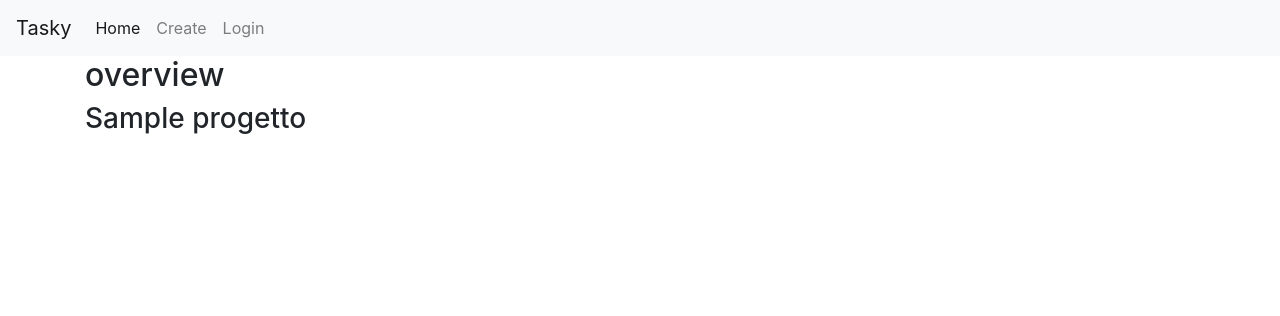
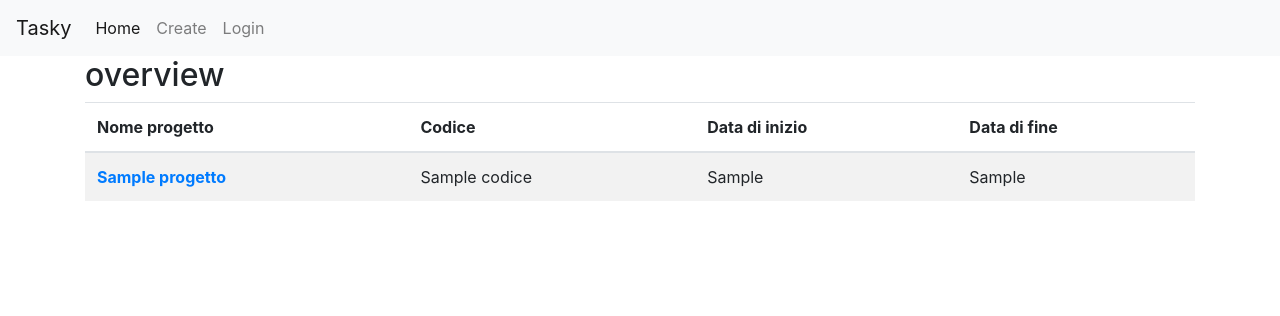
Before and after one commit to michelecik/Tasky, a Flask app: template src/templates/overview.html in a window 1280 px wide. Shown: the top 316 px of the page. Run offline with Flask 2, Linux system fonts and the light colour scheme; the template is opened without the code that fills it: most values are stand-ins (such as "Sample title", 1, 10 or a date in 2020); some libraries are stand-ins or nearby versions.

Commit message:
create / averview
creazione del progetto e creazione automatica fasi assegnate

struttura tabellare per overview

```diff
--- a/src/app.py
+++ b/src/app.py
@@ -57,13 +57,24 @@ def create():
         projectName = request.form['name']
         projectCode = request.form['code']
         projectDesc = request.form['desc']
+        projectStartDate = request.form['startDate']
+        projectEndDate = request.form['endDate']
+
         userId = getUsrId(dbConn, session.get('userid'), session.get('psw'))['id']
-        print(userId)
 
-        newProject = Progetti(projectName, projectCode, projectDesc, userId)
-        print(newProject)
+        newProject = Progetti(projectName, projectCode, projectDesc, projectStartDate, projectEndDate, userId)
+
         dbConn.s.add(newProject)
         dbConn.s.commit()
+
+        print(newProject.id)
+        """ dopo aver creato il progetto creo automaticamente le 5 fasi principali """
+
+        fasi = ['avvio', 'pianificazione', 'esecuzione', 'monitoraggio e controllo', 'conclusione']
+        for fase in fasi:
+            newFase = Fasi(fase, None, None, None, None, 1, newProject.id, 1 )
+            dbConn.s.add(newFase)
+            dbConn.s.commit()
 
     return render_template('create.html')
 
--- /dev/null
+++ b/src/static/css/main.css
@@ -0,0 +1,8 @@
+ul#listaProgetti {
+    list-style: none;
+    padding: 0px;
+}
+
+#progettoItem {
+    margin-bottom: 2rem;
+}
--- a/src/templates/base.html
+++ b/src/templates/base.html
@@ -7,6 +7,8 @@
     <meta http-equiv="X-UA-Compatible" content="ie=edge">
     <link rel="stylesheet" href="https://stackpath.bootstrapcdn.com/bootstrap/4.3.1/css/bootstrap.min.css"
         integrity="sha384-ggOyR0iXCbMQv3Xipma34MD+dH/1fQ784/j6cY/iJTQUOhcWr7x9JvoRxT2MZw1T" crossorigin="anonymous">
+
+    <link rel="stylesheet" type="text/css" href="{{ url_for('static', filename='css/main.css') }}">
     <title>Tasky</title>
 </head>
 
--- a/src/templates/create.html
+++ b/src/templates/create.html
@@ -8,6 +8,9 @@
     <input type="text" name="code" id="project-code">
     <input type="text" name="desc" id="project-desc">
 
+    <input type="date" name="startDate" id="project-startDate">
+    <input type="date" name="endDate" id="project-endDate">
+
     <input type="submit" id="submit-btn">
 </form>
 {% endblock %}
--- a/src/templates/overview.html
+++ b/src/templates/overview.html
@@ -3,10 +3,34 @@
 {% block content %}
 <h2> overview </h2>
 
-{% for progetto in progetti %}
+<ul id="listaProgetti">
 
-<h3>{{ progetto.nome }}</h3>
+    <table class="table table-striped">
+        <thead>
+            <tr>
+                <th scope="col">Nome progetto</th>
+                <th scope="col">Codice</th>
+                <th scope="col">Data di inizio</th>
+                <th scope="col">Data di fine</th>
+            </tr>
+        </thead>
 
-{% endfor %}
+        <tbody>
+
+            {% for progetto in progetti %}
+
+            <tr>
+                <th><a href="project?id={{ progetto.id }}">{{ progetto.nome }} </a></th>
+                <td>{{ progetto.codice }}</td>
+                <td>{{ progetto.data_inizio }}</td>
+                <td>{{ progetto.data_fine }}</td>
+            </tr>
+
+            {% endfor %}
+
+        </tbody>
+    </table>
+
+</ul>
 
 {% endblock %}
```
Also changed, not shown: src/model/Tables.py (+15 -1 lines).
